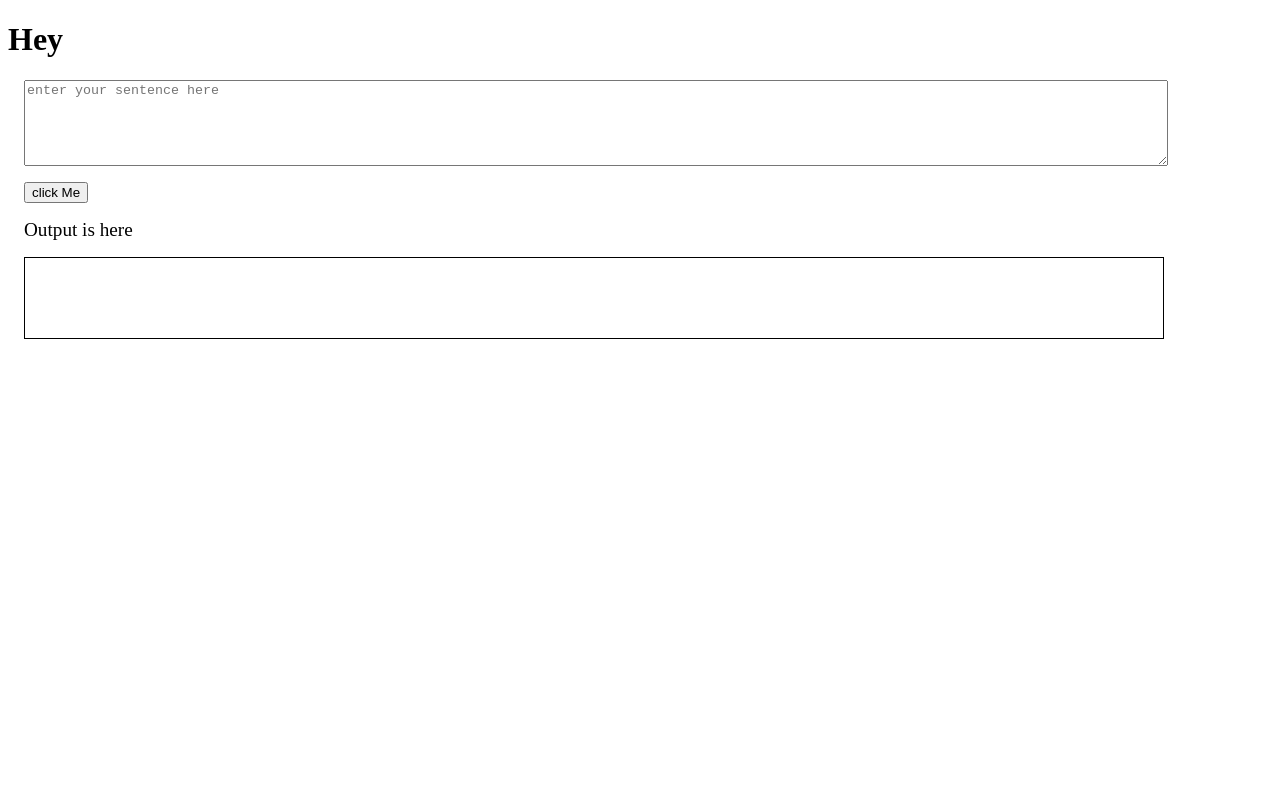
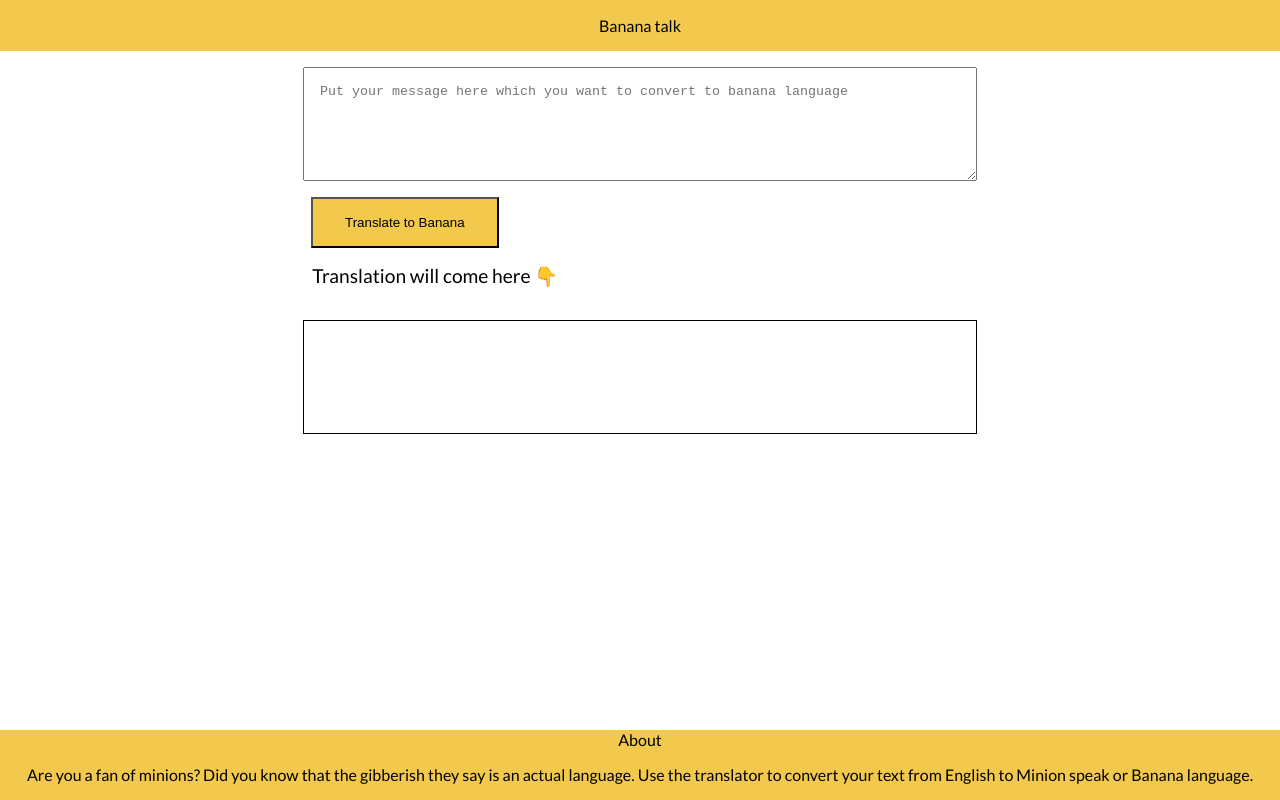
Before and after one commit to sushmita2109/Neogcamp-Lesson4, a plain HTML site: page index.html in a window 1280 px wide. Drawn offline with Linux system fonts and the light colour scheme.

Commit message:
style added

```diff
--- a/index.html
+++ b/index.html
@@ -8,11 +8,20 @@
     <title>Document</title>
 </head>
 <body>
-    <h1>Hey</h1>
-    <textarea class="txt-area" placeholder="enter your sentence here" id="txt-input"></textarea>
-    <button class="btn" id="btnClicked">click Me</button>
-    <div class="output-header">Output is here</div>
+    <nav class="navigation">
+        <div class="nav-txt">Banana talk</div>
+    </nav>
+    <main>
+        <textarea class="txt-area" placeholder="Put your message here which you want to convert to banana language" id="txt-input"></textarea>
+    <button class="btn" id="btnClicked">Translate to Banana</button>
+    <div class="output-header"> Translation will come here 👇</div>
     <div class="output" id="output-div"></div>
+    </main>
+
+    <footer class="footer">
+        <div class="footer-header">About</div>
+        <p class="footer-detail" >Are you a fan of minions? Did you know that the gibberish they say is an actual language. Use the translator to convert your text from English to Minion speak or Banana language.</p>
+    </footer>
     <script src="app.js" type="text/javascript"></script>
 </body>
 </html>
--- a/style.css
+++ b/style.css
@@ -1,22 +1,51 @@
+@import url('https://fonts.googleapis.com/css2?family=IBM+Plex+Mono:wght@200;400&family=Lato:ital,wght@0,400;1,300&family=Source+Sans+Pro:ital,wght@0,300;1,200&display=swap');
+body{
+    margin: 0px;
+    font-family: 'IBM Plex Mono', monospace;
+font-family: 'Lato', sans-serif;
+}
+.navigation{
+ background-color:#F2C94C ;
+ padding: 16px;
+ text-align: center;
+}
+main{
+    height: 60vh;
+   text-align: center;
+}
 .txt-area{
-    width: 90%;
+    width: 50%;
     display: block;
     height: 10vh;
-    margin: 1rem;
+    margin: 1rem auto;
+    padding: 1rem;
 }
 
 .btn{
     margin-left: 1rem;
+    background-color: #F2C94C;
+    padding: 1rem;
+    margin-right: 38vw;
+  padding: 1rem 2rem;
 }
 
 .output-header{
     font-size: larger;
-    margin: 1rem;
+    margin-right: 32vw;
+  padding: 1rem 2rem;
 }
 
 .output{
     border: solid 1px black;
-    width: 90%;
-    margin: 1rem;
+    width: 50%;
+    margin: 1rem auto;
     height: 10vh;
+    padding: 1rem;
 }
+.footer {
+    position: fixed;
+    bottom: 0;
+    width: 100%;
+    text-align: center;
+    background-color: #F2C94C;
+}
```
